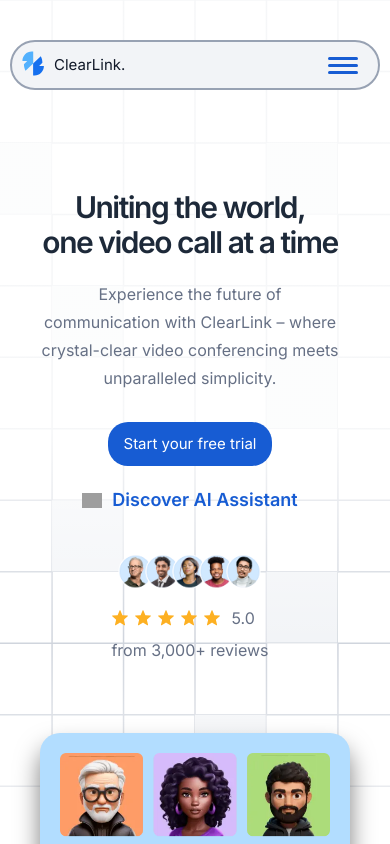
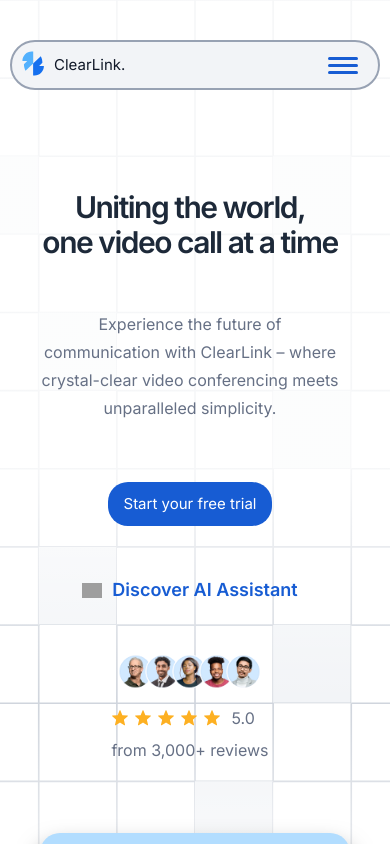
Before and after one commit to thecodingpastor/talent-sync, a React (Create React App) app: page / in a window 390 px wide. Shown: the top 844 px of the page. Built offline with nearby package versions, Linux system fonts and the light colour scheme; grey boxes are pictures that could not be loaded.

Commit message:
adding some finishing touches

```diff
--- a/src/components/home/Banner/Left.module.scss
+++ b/src/components/home/Banner/Left.module.scss
@@ -9,6 +9,7 @@
     flex-direction: column;
     align-items: center;
     text-align: center;
+    gap: 3rem;
   }
 
   h2 {
@@ -43,6 +44,7 @@
       display: flex;
       flex-direction: column;
       align-items: center;
+      gap: 5rem;
     }
 
     div {
@@ -77,6 +79,8 @@
       flex-direction: column;
       align-items: center;
       margin-bottom: 4rem;
+
+      margin-top: 2rem;
     }
 
     & ~ div {
```
